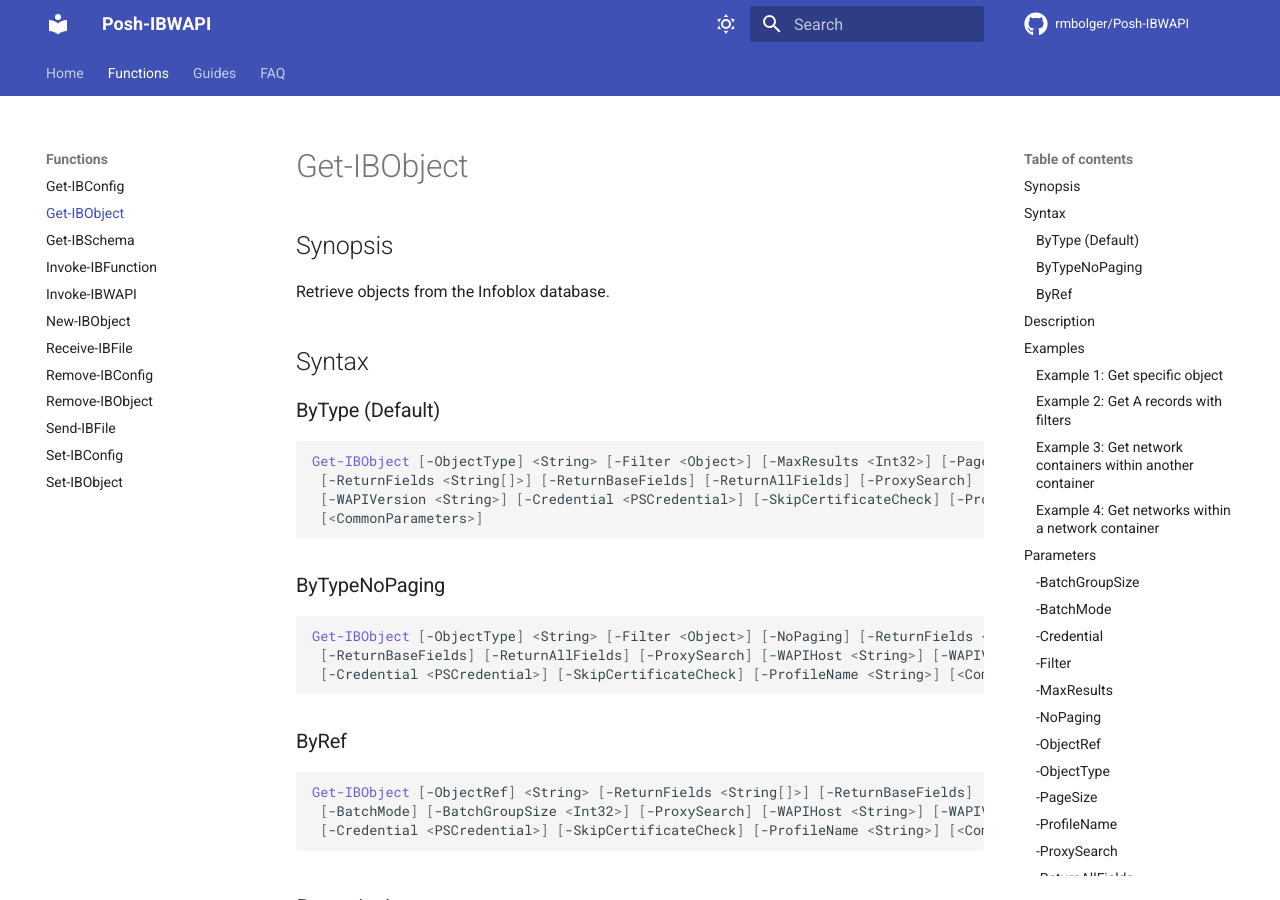
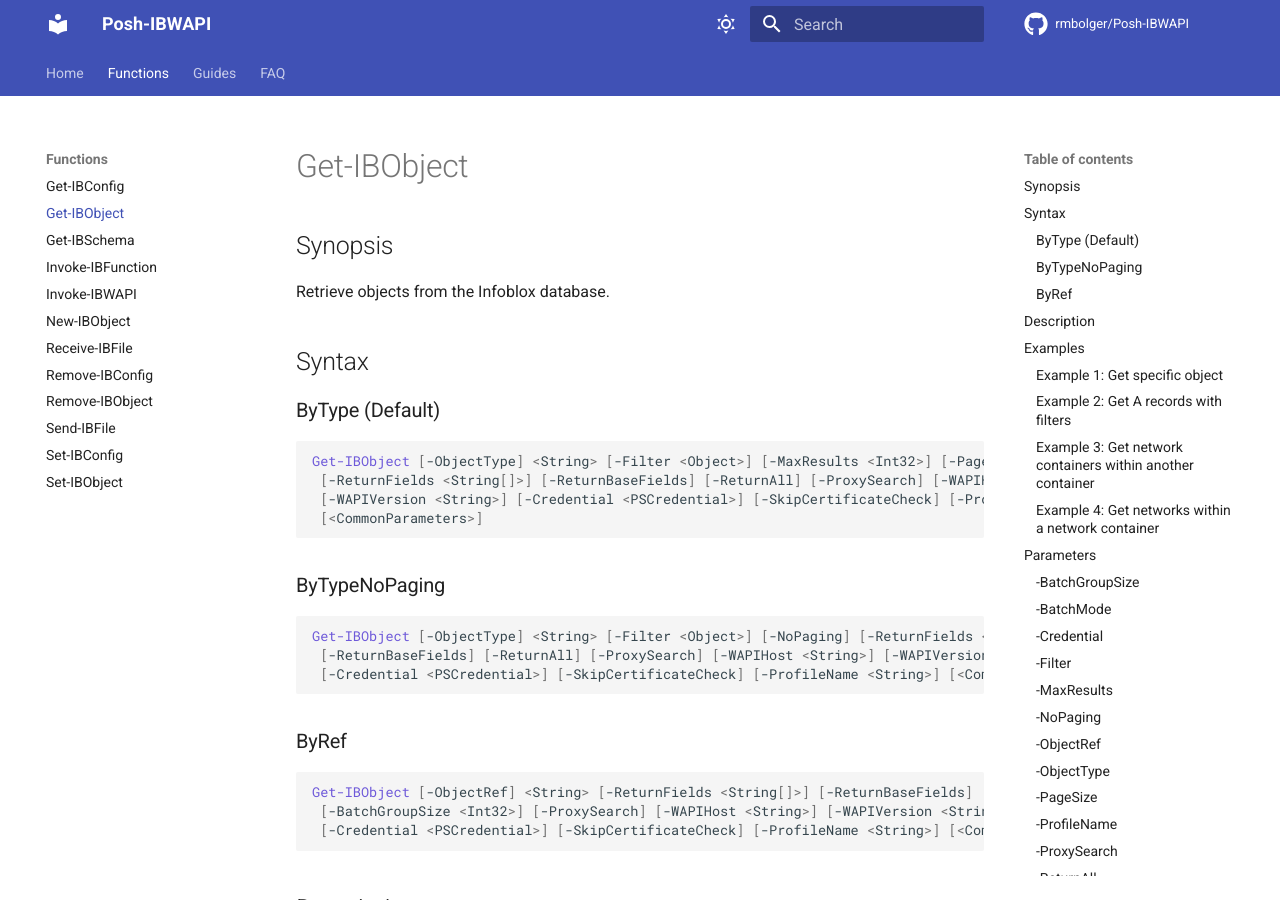
Before and after one commit to rmbolger/Posh-IBWAPI, an MkDocs documentation site: the page built from docs/Functions/Get-IBObject.md, in a window 1280 px wide and 900 px high. Built offline with MkDocs 1.6.1 and Material for MkDocs 9.7.7, drawn with Linux system fonts in a browser that asks for light colours; comment, search, counter and statistics services are not loaded; the version menu is left out; some of the changed text lies outside the part shown.

Commit message:
renamed -ReturnAllFields to -ReturnAll

````diff
--- a/docs/Functions/Get-IBObject.md
+++ b/docs/Functions/Get-IBObject.md
@@ -16,7 +16,7 @@
 ### ByType (Default)
 ```powershell
 Get-IBObject [-ObjectType] <String> [-Filter <Object>] [-MaxResults <Int32>] [-PageSize <Int32>]
- [-ReturnFields <String[]>] [-ReturnBaseFields] [-ReturnAllFields] [-ProxySearch] [-WAPIHost <String>]
+ [-ReturnFields <String[]>] [-ReturnBaseFields] [-ReturnAll] [-ProxySearch] [-WAPIHost <String>]
  [-WAPIVersion <String>] [-Credential <PSCredential>] [-SkipCertificateCheck] [-ProfileName <String>]
  [<CommonParameters>]
 ```
@@ -24,14 +24,14 @@
 ### ByTypeNoPaging
 ```powershell
 Get-IBObject [-ObjectType] <String> [-Filter <Object>] [-NoPaging] [-ReturnFields <String[]>]
- [-ReturnBaseFields] [-ReturnAllFields] [-ProxySearch] [-WAPIHost <String>] [-WAPIVersion <String>]
+ [-ReturnBaseFields] [-ReturnAll] [-ProxySearch] [-WAPIHost <String>] [-WAPIVersion <String>]
  [-Credential <PSCredential>] [-SkipCertificateCheck] [-ProfileName <String>] [<CommonParameters>]
 ```
 
 ### ByRef
 ```powershell
-Get-IBObject [-ObjectRef] <String> [-ReturnFields <String[]>] [-ReturnBaseFields] [-ReturnAllFields]
- [-BatchMode] [-BatchGroupSize <Int32>] [-ProxySearch] [-WAPIHost <String>] [-WAPIVersion <String>]
+Get-IBObject [-ObjectRef] <String> [-ReturnFields <String[]>] [-ReturnBaseFields] [-ReturnAll] [-BatchMode]
+ [-BatchGroupSize <Int32>] [-ProxySearch] [-WAPIHost <String>] [-WAPIVersion <String>]
  [-Credential <PSCredential>] [-SkipCertificateCheck] [-ProfileName <String>] [<CommonParameters>]
 ```
 
@@ -244,13 +244,13 @@
 Accept wildcard characters: False
 ```
 
-### -ReturnAllFields
+### -ReturnAll
 If specified, all readable fields will be returned for the object. This switch relies on Get-IBSchema and as such requires WAPI 1.7.5+. Because of the additional web requests necessary to make this work, it is also not recommended for performance critical code.
 
 ```yaml
 Type: SwitchParameter
 Parameter Sets: (All)
-Aliases: all
+Aliases: all, ReturnAllFields
 
 Required: False
 Position: Named
````
Also changed, not shown: CHANGELOG.md (+2 -1 lines), docs/Guides/Definitive-REST-Examples.md (+1 -1 lines), 3 other files.
